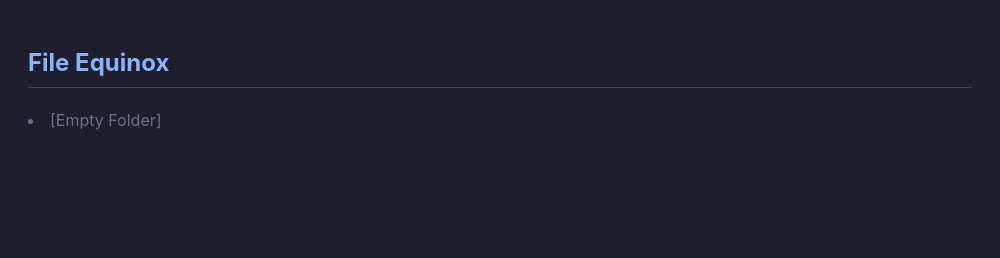
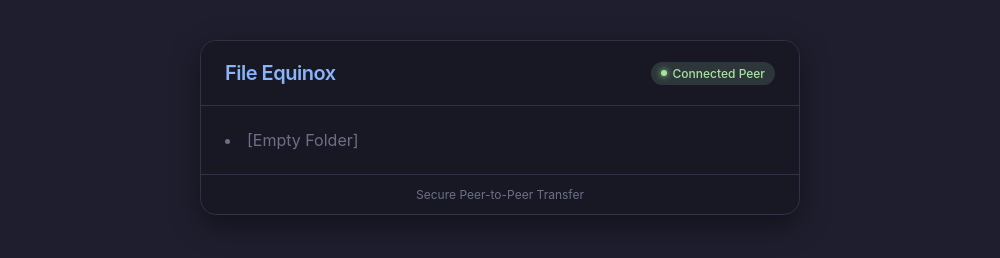
Before and after one commit to FIII-Development/FileEquinox, an Electron app: page src/web/receiver/index.html in a window 1000 px wide. Drawn offline with Linux system fonts and the light colour scheme; no server answers.

Commit message:
feat(explorer): implement dynamic file tree rendering and modern UI

```diff
--- a/src/web/receiver/assets/style.css
+++ b/src/web/receiver/assets/style.css
@@ -1,46 +1,195 @@
+:root {
+	--bg-main: #1e1e2e;
+	--bg-card: #181825;
+	--bg-hover: #313244;
+	--text-main: #cdd6f4;
+	--text-muted: #6c7086;
+	--accent-blue: #89b4fa;
+	--accent-folder: #f9e2af;
+	--accent-file: #a6e3a1;
+	--border-color: #313244;
+}
+
+* {
+	box-sizing: border-box;
+	margin: 0;
+	padding: 0;
+}
+
 body {
 	font-family:
-		-apple-system, BlinkMacSystemFont, 'Segoe UI', Roboto, sans-serif;
-	background: #1e1e2e;
-	color: #cdd6f4;
-	padding: 20px;
+		-apple-system, BlinkMacSystemFont, 'Segoe UI', Roboto, Helvetica, Arial,
+		sans-serif;
+	background-color: var(--bg-main);
+	color: var(--text-main);
+	min-height: 100vh;
+	display: flex;
+	flex-direction: column;
+	align-items: center;
+	padding: 40px 20px;
 }
+
+/* App Container Card */
+.app-container {
+	width: 100%;
+	max-width: 600px;
+	background: var(--bg-card);
+	border: 1px solid var(--border-color);
+	border-radius: 16px;
+	box-shadow: 0 10px 30px rgba(0, 0, 0, 0.4);
+	overflow: hidden;
+	display: flex;
+	flex-direction: column;
+}
+
+/* Header */
+header {
+	padding: 20px 24px;
+	border-bottom: 1px solid var(--border-color);
+	display: flex;
+	align-items: center;
+	justify-content: space-between;
+	background: rgba(24, 24, 37, 0.6);
+}
+
 h2 {
-	color: #89b4fa;
-	border-bottom: 1px solid #45475a;
-	padding-bottom: 10px;
+	color: var(--accent-blue);
+	font-size: 1.25rem;
+	font-weight: 600;
+	letter-spacing: -0.5px;
 }
+
+.peer-badge {
+	font-size: 0.75rem;
+	background: rgba(166, 227, 161, 0.15);
+	color: var(--accent-file);
+	padding: 4px 10px;
+	border-radius: 20px;
+	font-weight: 500;
+	display: flex;
+	align-items: center;
+	gap: 6px;
+}
+
+.peer-badge::before {
+	content: '';
+	width: 6px;
+	height: 6px;
+	background-color: var(--accent-file);
+	border-radius: 50%;
+	display: inline-block;
+	box-shadow: 0 0 6px var(--accent-file);
+}
+
+/* Explorer Body */
+#explorer {
+	padding: 20px 24px;
+	overflow-y: auto;
+	max-height: 70vh;
+}
+
+/* Tree Structure styling */
 ul {
 	list-style-type: none;
-	padding-left: 20px;
+	padding-left: 16px;
+	position: relative;
 }
+
+/* Vertical guide line for tree depth */
+ul ul::before {
+	content: '';
+	position: absolute;
+	left: 4px;
+	top: 0;
+	bottom: 8px;
+	width: 1px;
+	background-color: var(--border-color);
+}
+
 li {
-	margin: 5px 0;
-	line-height: 1.5;
+	margin: 4px 0;
+	position: relative;
 }
+
+/* Row wrapper for smoother hit targets */
+.folder-row,
+.file-row {
+	display: flex;
+	align-items: center;
+	padding: 6px 8px;
+	border-radius: 6px;
+	transition: background-color 0.15s ease;
+}
+
+.folder-row:hover,
+.file-row:hover {
+	background-color: var(--bg-hover);
+}
+
+/* Folder specific styling */
 .folder {
-	color: #f9e2af;
+	color: var(--accent-folder);
 	cursor: pointer;
-	font-weight: bold;
+	font-weight: 600;
 	user-select: none;
 }
-.folder::before {
+
+.folder > span::before {
 	content: '📁 ';
+	margin-right: 4px;
 }
-.folder.open::before {
+
+.folder.open > span::before {
 	content: '📂 ';
 }
+
+/* File specific styling */
 .file {
-	color: #a6e3a1;
+	color: var(--text-main);
+	text-decoration: none;
+	display: flex;
+	align-items: center;
+	width: 100%;
+	font-weight: 400;
+}
+
+.file::before {
+	content: '📄 ';
+	margin-right: 6px;
+}
+
+.file:hover {
+	color: var(--accent-blue);
 	text-decoration: none;
 }
-.file::before {
-	content: '📄 ';
+
+/* Action hint for files on hover */
+.file-row:hover .file-action {
+	opacity: 1;
 }
-.file:hover {
-	text-decoration: underline;
-	color: #89b4fa;
+
+.file-action {
+	margin-left: auto;
+	font-size: 0.75rem;
+	color: var(--accent-blue);
+	background: rgba(137, 180, 250, 0.1);
+	padding: 2px 8px;
+	border-radius: 4px;
+	opacity: 0;
+	transition: opacity 0.15s ease;
 }
+
+/* Animation / States for hidden nodes */
 .hidden {
 	display: none;
 }
+
+/* Footer info */
+footer {
+	padding: 12px 24px;
+	background: rgba(24, 24, 37, 0.3);
+	border-top: 1px solid var(--border-color);
+	font-size: 0.75rem;
+	color: var(--text-muted);
+	text-align: center;
+}
--- a/src/web/receiver/index.html
+++ b/src/web/receiver/index.html
@@ -1,4 +1,3 @@
-<!doctype html>
 <html lang="en">
 	<head>
 		<meta charset="UTF-8" />
@@ -8,8 +7,16 @@
 		<link rel="stylesheet" href="assets/style.css" />
 	</head>
 	<body>
-		<h2>File Equinox</h2>
-		<div id="explorer">Loading directory...</div>
+		<div class="app-container">
+			<header>
+				<h2>File Equinox</h2>
+				<div class="peer-badge">Connected Peer</div>
+			</header>
+
+			<div id="explorer"></div>
+
+			<footer>Secure Peer-to-Peer Transfer</footer>
+		</div>
 
 		<script src="logic/index.js"></script>
 	</body>
```
